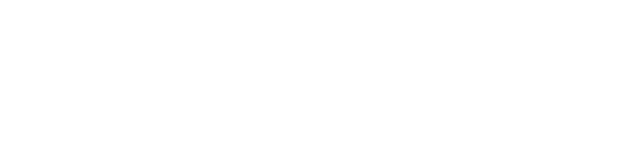
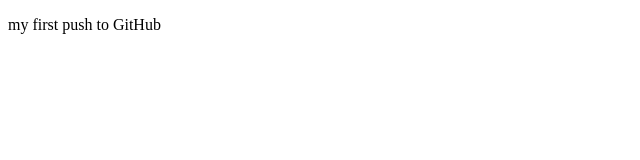
Before and after one commit to im-Ahmed/my-first-repo, a plain HTML site: page index.html in a window 1280 px wide. Shown: the whole page, without its empty margins (0-640 px from the left). Drawn offline with Linux system fonts and the light colour scheme.

Commit message:
Author updated

```diff
--- a/index.html
+++ b/index.html
@@ -5,5 +5,7 @@
     <meta name="viewport" content="width=device-width, initial-scale=1.0" />
     <title>Document</title>
   </head>
-  <body></body>
+  <body>
+    <p>my first push to GitHub</p>
+  </body>
 </html>
```
Also changed, not shown: 1 other file.
